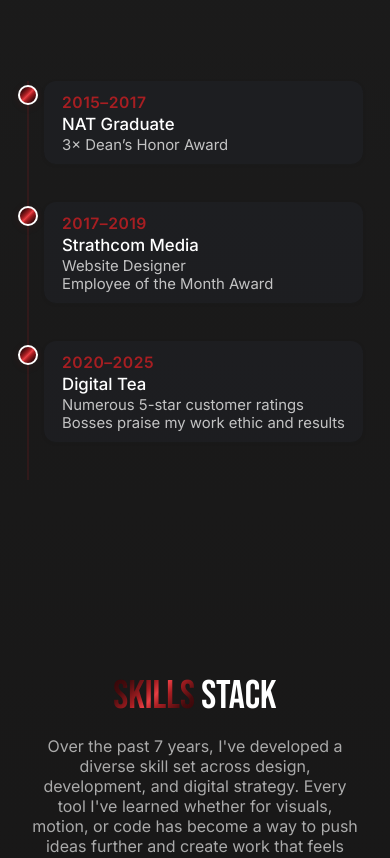
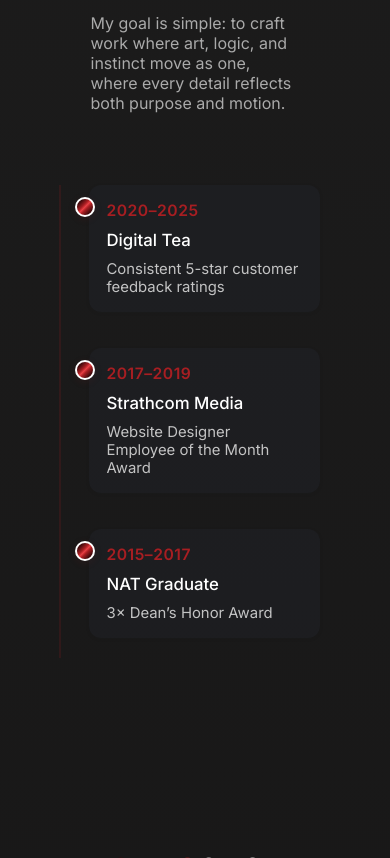
Before and after one commit to cedperez/cedperez, a website: page src/index.html in a window 390 px wide. Shown: the part 1679-2537 px from the top of the page. Drawn offline with Linux system fonts and the light colour scheme.

Commit message:
changes to about us section

```diff
--- a/src/_partials/about.html
+++ b/src/_partials/about.html
@@ -29,7 +29,7 @@
     <div class="timeline-content">
       <div class="timeline-year">2020–2025</div>
       <div class="timeline-title">Digital Tea</div>
-      <div class="timeline-desc">Numerous 5-star customer ratings<br>Bosses praise my work ethic and results</div>
+      <div class="timeline-desc">Consistent 5-star customer feedback ratings</div>
     </div>
   </div>
 </div>
--- a/src/styles/about.css
+++ b/src/styles/about.css
@@ -1,6 +1,6 @@
 /* About Section Styles */
 #about {
-    max-width: 100%;
+    max-width: 70%;
     margin: 0 auto;
     color: #AAAAAA;
     width: 100%;
@@ -23,39 +23,99 @@
 
 .about-timeline {
   position: relative;
-  margin: 40px 0 0 0;
-  padding-left: 3px;
-  border-left: 2.5px solid rgba(167,30,34,0.16);
-  max-width: 420px;
+  margin: 24px 0 0 0;
+  display: flex;
+  gap: 2.25rem;
+  align-items: flex-start;
+  justify-content: center;
+  flex-direction: row-reverse; /* reversed order: newest items first */
+  border-left: none;
+  border-top: 2.5px solid rgba(167,30,34,0.16);
 }
 
 .timeline-entry {
   position: relative;
-  margin-bottom: 38px;
+  margin: 0;
   display: flex;
-  align-items: flex-start;
+  flex-direction: column;
+  align-items: center;
+  flex: 0 0 auto;
+  min-width: 200px;
 }
 
 .timeline-dot {
   position: absolute;
-  left: -14px;
-  top: 4px;
+  top: calc(-1 * var(--tl-padding) - 8px + 1.25px);
+  left: 50%;
+  transform: translate(-50%, -50%);
   width: 16px;
   height: 16px;
   background: var(--gradient-soulred, linear-gradient(135deg,#A71E22 0%,#E63E43 100%));
   border-radius: 50%;
   border: 2.5px solid #fff;
+  z-index: 2;
   box-shadow: 0 2px 8px rgba(167,30,34,0.10);
 }
 
 .timeline-content {
   background: rgba(36, 40, 48, 0.32);
   border-radius: 12px;
-  padding: 12px 18px 10px 18px;
-  margin-left: 12px;
+  padding: 20px 22px;
+  margin: 28px 0 0 0;
   box-shadow: 0 1px 4px rgba(24,28,36,0.06);
-  min-width: 180px;
-  width: 100%;
+  box-sizing: border-box;
+  min-width: 220px;
+  width: 260px;
+  min-height: 170px; /* uniform height for visual consistency */
+  display: flex;
+  flex-direction: column;
+  gap: 8px;
+  justify-content: center;
+  align-items: flex-start;
+  text-align: left;
+}
+
+/* Responsive: stack timeline on narrow screens */
+@media (max-width: 700px) {
+  .about-timeline {
+    gap: 1rem;
+    flex-direction: column-reverse; /* newest items first, stacked */
+    padding-top: 0;
+    border-top: none;
+    border-left: 2.5px solid rgba(167,30,34,0.16);
+    padding-left: 28px;
+    align-items: stretch;
+    overflow-x: visible;
+  }
+
+  .timeline-entry {
+    flex-direction: row;
+    align-items: flex-start;
+    min-width: 0;
+    margin-bottom: 1.25rem;
+    padding-right: 12px;
+  }
+
+  .timeline-dot {
+    position: absolute;
+    left: -14px; /* sit centered on the left border */
+    top: 12px;
+    transform: none;
+    z-index: 2;
+  }
+
+  .timeline-content {
+    width: 100%;
+    min-width: 0;
+    min-height: 0;
+    padding: 16px 18px;
+    margin: 0 0 0 0;
+    text-align: left;
+    align-items: flex-start;
+  }
+
+  .timeline-year,
+  .timeline-title { text-align: left; }
 }
 
 .timeline-year {
```
